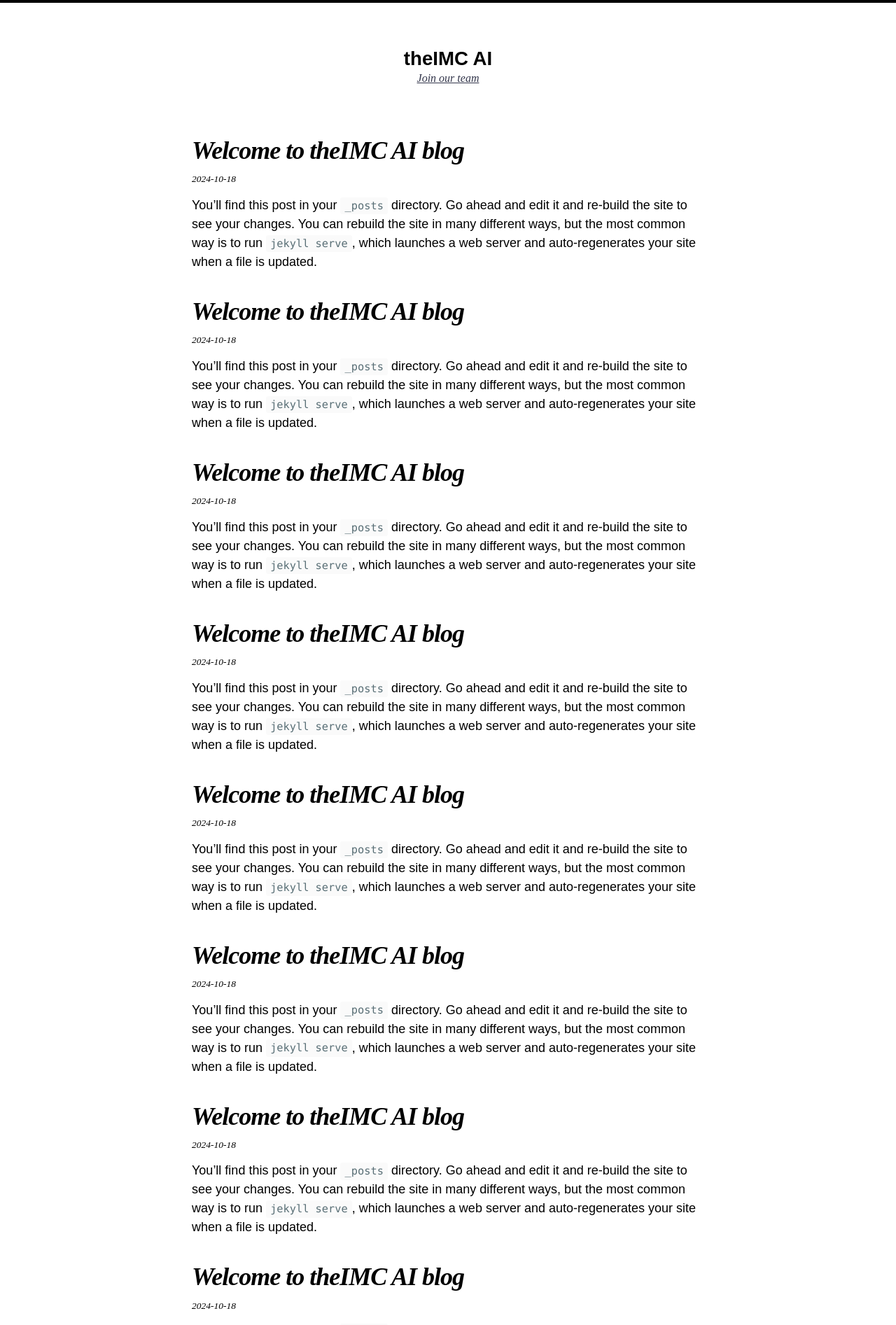
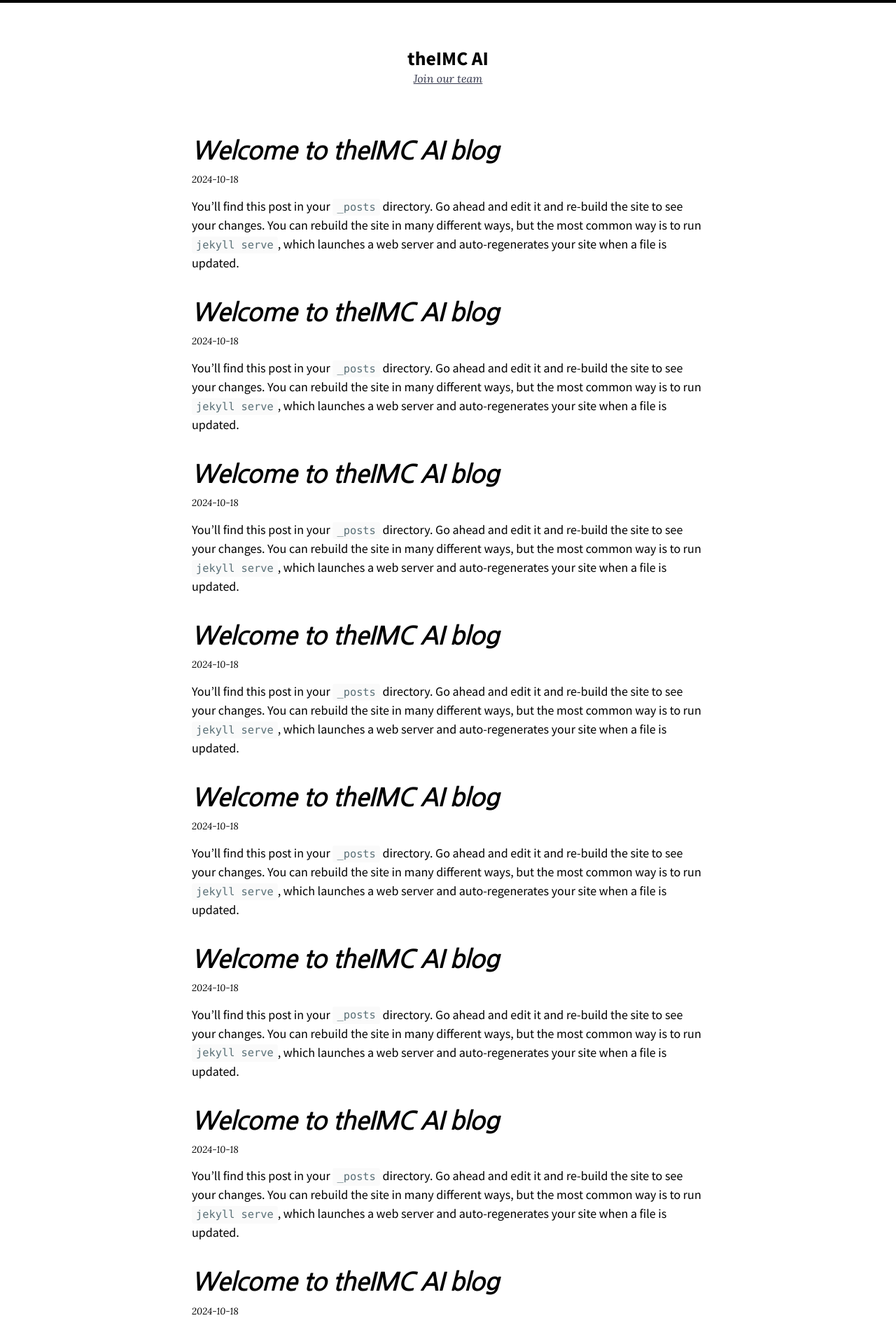
Before and after one commit to hjjson/hjjson.github.io, a Jekyll site: the page built from index.html, in a window 1280 px wide. Shown: the top 1893 px of the page at 70% size. Built offline with Jekyll 4.4.1, drawn with Linux system fonts in a browser that asks for light colours; nearby versions of some CDN libraries; the list of posts is cut into pages by our own code.

Commit message:
font change second try

```diff
--- a/_config.yml
+++ b/_config.yml
@@ -32,10 +32,10 @@ mathjax:
 google_fonts:
   - name: "Nanum Gothic"
     weights: "400,400i,700,700i"
-  # - name: "Source Sans Pro"
-  #   weights: "400,400i,700,700i"
-  # - name: "Lora"
-  #   weights: "400,400i,700,700i"
+  - name: "Source Sans Pro"
+    weights: "400,400i,700,700i"
+  - name: "Lora"
+    weights: "400,400i,700,700i"
 google_analytics: # Google Analytics id, e.g. "UA-NNNNNNNN-N"
 disqus:
   shortname: # Disqus shortname, e.g. "my_disqus_shortname"
--- a/_sass/so-simple/_variables.scss
+++ b/_sass/so-simple/_variables.scss
@@ -38,13 +38,15 @@ $h6-min: ($base-font-size / $modular-scale-1) !default;
 $h6-max: ($base-font-size / $modular-scale-2) !default;
 
 /* Font Families */
+$nanum-gothic-font-family: "Nanum Gothic", sans-serif !default;
 $serif-font-family: "Lora", serif !default;
 $sans-serif-font-family: "Source Sans Pro", sans-serif !default;
 $monospace-font-family: Menlo, Consolas, Monaco, "Courier New", Courier, monospace !default;
 
 $base-font-family: $sans-serif-font-family !default;
 $headline-font-family: $sans-serif-font-family !default;
-$title-font-family: $serif-font-family !default;
+$title-font-family: $nanum-gothic-font-family !default;
+//$title-font-family: $serif-font-family !default;
 $description-font-family: $serif-font-family !default;
 $meta-font-family: $serif-font-family !default;
 
--- a/assets/css/main.scss
+++ b/assets/css/main.scss
@@ -6,3 +6,7 @@ sitemap: false
 @charset "utf-8";
 
 @import "so-simple";
+
+@import url('https://fonts.googleapis.com/css2?family=Nanum+Gothic&display=swap');
+
+$serif-font-family: "Lora",  'Nanum Gothic';
```
Also changed, not shown: README.md.
